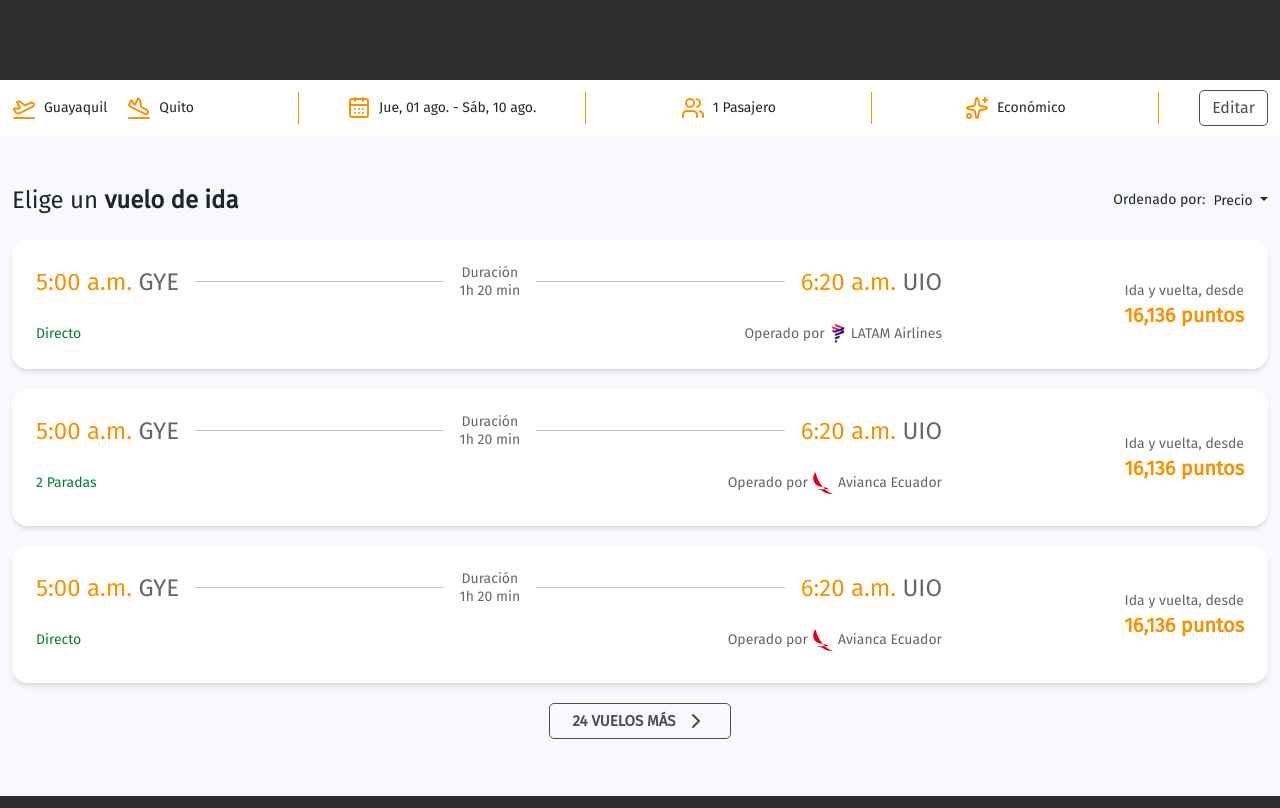
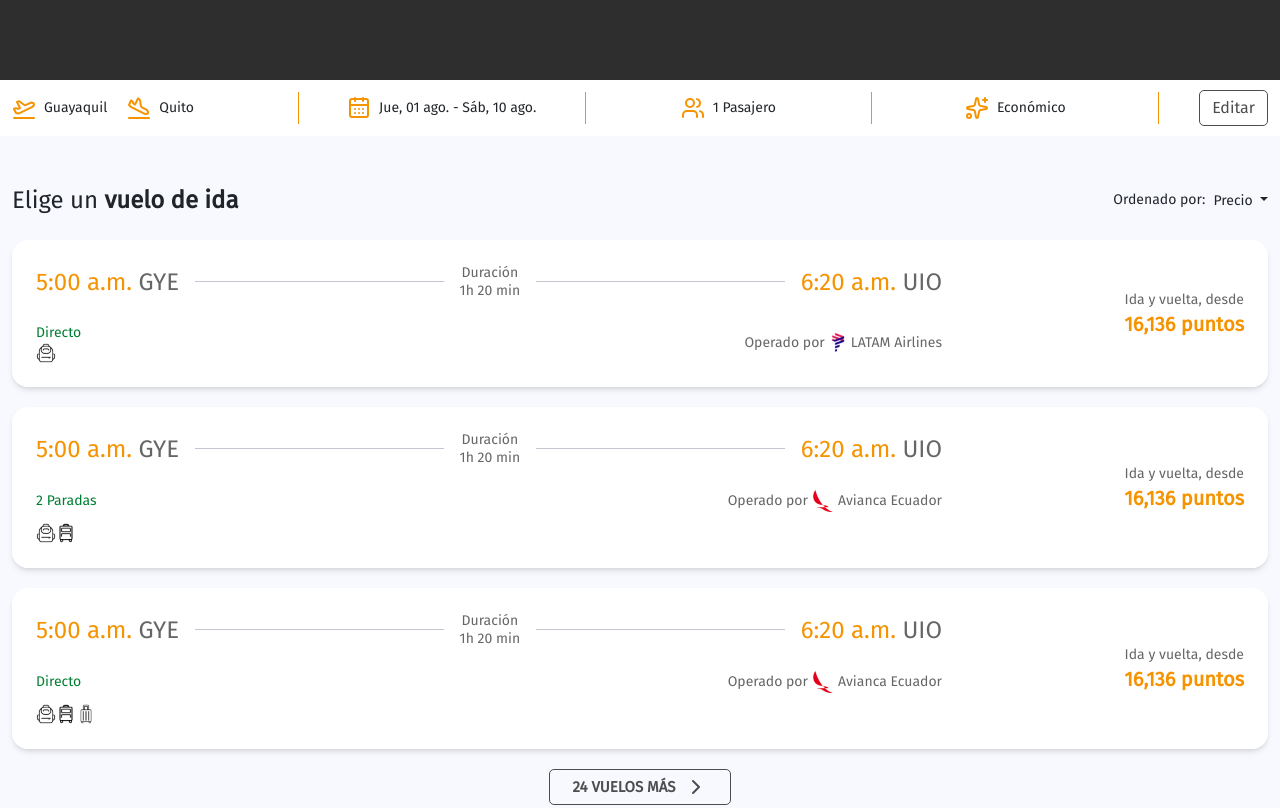
Before and after one commit to MotivaSoluciones/vuelos-jep, a plain HTML site: page detail-flight.html in a window 1280 px wide. Shown: the top 808 px of the page. Drawn offline with nearby package versions, Linux system fonts and the light colour scheme.

Commit message:
agregar iconos ekipajes

```diff
--- a/detail-flight.html
+++ b/detail-flight.html
@@ -265,7 +265,7 @@
                                     </p>
                                 </div>
                                 <div class="flex items-center justify-between">
-                                    <button data-bs-toggle="modal" data-bs-target="#modalDirecto" class="text-[#007E32] text-sm" href="">Directo</button>
+                                    <button data-bs-toggle="modal" data-bs-target="#modalDirecto" class="text-[#007E32] text-sm" href="">Directo <img src="img/MOCHILA.png" width="20"></button>
                                     <div class="flex items-center gap-1">
                                         <p class="text-sm text-[#666666]">Operado por</p>
                                         <img src="./img/iso-latam.png" alt="" />
@@ -350,7 +350,7 @@
                                     </p>
                                 </div>
                                 <div class="flex items-center justify-between pb-2">
-                                    <a data-bs-toggle="modal" data-bs-target="#modalParada" class="text-[#007E32] text-sm">2 Paradas</a>
+                                    <a data-bs-toggle="modal" data-bs-target="#modalParada" class="text-[#007E32] text-sm">2 Paradas </a>
                                     <div class="flex items-center gap-1">
                                         <p class="text-sm text-[#666666]">Operado por</p>
                                         <img src="./img/iso-avianca.png" alt="" />
@@ -358,6 +358,8 @@
                                     </div>
                                 </div>
                             </div>
+
+                            <img src="img/MOCHILA.png" width="20" style="display: inline-block"><img src="img/CARRY-ON.png" style="display: inline-block" width="20">
                         </div>
                         <div class="min-w-[25%] text-end">
                             <p class="text-sm text-[#666666]">Ida y vuelta, desde</p>
@@ -365,6 +367,7 @@
                                 16,136 puntos
                             </p>
                         </div>
+
                     </div>
                     <div id="collapseTwo" class="accordion-collapse collapse" data-bs-parent="#accordionExample">
                         <div class="!px-3 !pb-3 !pt-2 bg-[#F7F9FF] rounded-b-2xl">
@@ -443,6 +446,7 @@
                                     </div>
                                 </div>
                             </div>
+                            <img src="img/MOCHILA.png" width="20" style="display: inline-block"><img src="img/CARRY-ON.png" style="display: inline-block" width="20"><img src="img/MALETA.png" style="display: inline-block" width="20">
                         </div>
                         <div class="lg:min-w-[25%] text-end">
                             <p class="text-sm text-[#666666]">Ida y vuelta, desde</p>
```
Also changed, not shown: img/CARRY-ON.png (added), img/MALETA.png (added), img/MOCHILA.png (added), 1 other file.
